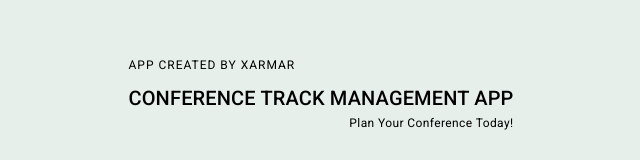
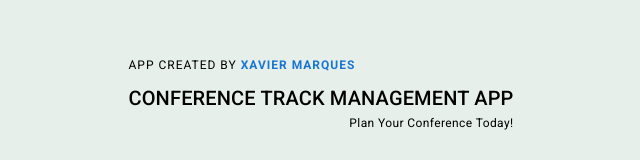
Before and after one commit to xarmar/conference-track-management, a React (Create React App) app: page / in a window 1280 px wide. Shown: the part 244-404 px from the top of the page, without its empty margins (319-959 px from the left). Built offline with nearby package versions, Linux system fonts and the light colour scheme.

Commit message:
Add linkedIn link to menu and corresponding CSS

```diff
--- a/src/App.scss
+++ b/src/App.scss
@@ -1,42 +1,33 @@
 
-$white: #ffffff;
 $mint: #E6EFE9;
-$primary: #007bff;
-$accent: #333333;
 $lightAccent: #00000070;
+$primary: #1976D2;
 
 :root {
   background-color: $mint;
 }
 
-
-#header-div {
-  background-color: $primary;
-  color: $accent;
-  margin: 25px auto;
-  padding: 20px;
+.linkedin-link {
+  color: $primary;
+  font-weight: 600;
+  text-decoration: none;
+  &:hover {
+    cursor: pointer;
+    text-decoration: underline;
+  }
 }
-
 
 // Give input groups border and margin
 .input-group {
   background-color: whitesmoke;
   padding: 10px;
   .input-slider {
+    border-bottom: 1px solid $lightAccent;
     margin-top: 20px;
-    border-bottom: 1px solid black;
   }
 }
 
+// Stop slider from overflowing talk container
 .css-1hskriy {
   width: auto !important;
 }
-
-#verde-forms {
-  background-color: $mint;
-}
-
-#cada-form {
-  background-color: $mint;
-  box-shadow: red;
-}
--- a/src/components/MainMenu.js
+++ b/src/components/MainMenu.js
@@ -25,7 +25,7 @@ const MainMenu = (props) => {
         >
             <Grid container direction="column" alignItems="center" justifyItems="center" justifyContent="center" justifySelf="center" mt={1} xs={12}>
                     <Grid item m={2} p={2} >
-                        <Typography variant="overline" align="center">App created by xarmar</Typography>
+                        <Typography variant="overline" align="center">App created by <a className="linkedin-link" rel="noreferrer" href="https://www.linkedin.com/in/xavierpmarques/" target="_blank">Xavier Marques</a></Typography>
                         <Typography variant="h6" align="center">‌CONFERENCE‌‌ TRACK‌‌ MANAGEMENT‌ ‌APP</Typography>
                         <Typography variant="caption" display="block" align="right">Plan Your Conference Today!</Typography>
                     </Grid>
```
